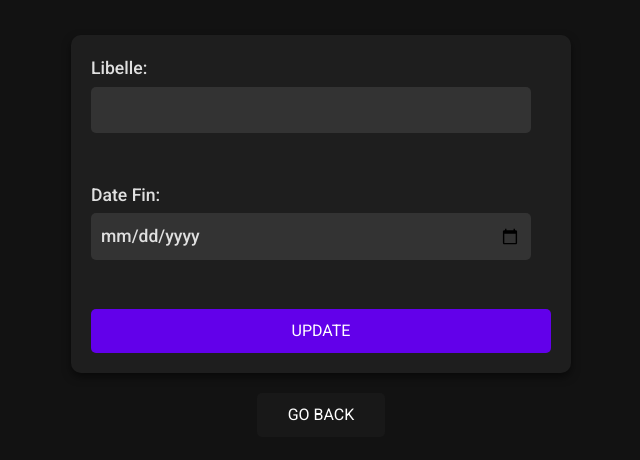
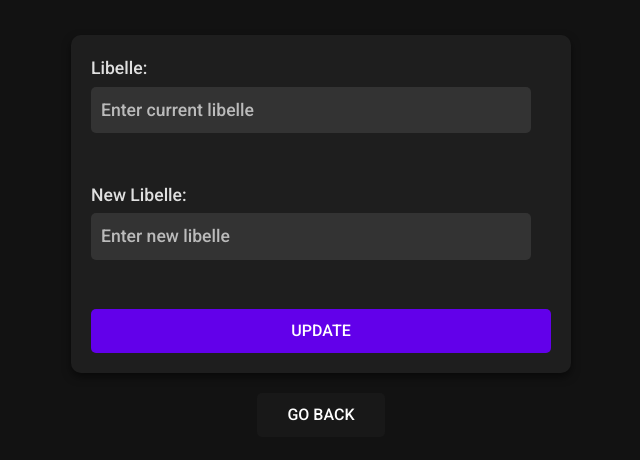
Before and after one commit to Radiant-Wizard/ui-patrimoine, a React (Create React App) app: page /update-possession in a window 1280 px wide. Shown: the part 174-634 px from the top of the page, without its empty margins (319-959 px from the left). Built offline with nearby package versions, Linux system fonts and the light colour scheme.

Commit message:
feat: updated the UpdatePossession to handle libelle new name

```diff
--- a/src/CRUD/UpdatePossession.jsx
+++ b/src/CRUD/UpdatePossession.jsx
@@ -1,15 +1,11 @@
-import React, { useState} from "react";
-import {Link} from 'react-router-dom';
+import React, { useState } from "react";
+import { Link } from "react-router-dom";
+
 const UpdatePossessionForm = () => {
   const [formData, setFormData] = useState({
-    possesseur: "",
-    libelle: "",
-    valeur: "",
-    dateDebut: "",
-    dateFin: "",
-    taux: "",
+    currentLibelle: "",
+    newLibelle: "",
   });
-
 
   const handleChange = (e) => {
     const { name, value } = e.target;
@@ -22,24 +18,24 @@ const UpdatePossessionForm = () => {
   const handleSubmit = async (e) => {
     e.preventDefault();
     try {
-      const response = await fetch(`/possession/${formData.libelle}`, {
+      const response = await fetch(`/possession/${formData.currentLibelle}`, {
         method: "PUT",
         headers: {
           "Content-Type": "application/json",
         },
         body: JSON.stringify({
-          dateFin: formData.dateFin,
+          libelle: formData.newLibelle,
         }),
       });
 
       if (response.ok) {
-        alert("Update successful!");
+        alert("Possession renamed successfully!");
       } else {
         const errorData = await response.json();
-        alert(`Update failed: ${errorData.error}`);
+        alert(`Rename failed: ${errorData.error}`);
       }
     } catch (error) {
-      console.error("There was an error updating the possession!", error);
+      console.error("Error renaming the possession!", error);
     }
   };
 
@@ -47,38 +43,40 @@ const UpdatePossessionForm = () => {
     <div className="update-page">
       <form onSubmit={handleSubmit} className="update-form">
         <label>
-          Libelle:
+         Libelle:
           <br />
           <input
             type="text"
-            name="libelle"
-            value={formData.libelle}
+            name="currentLibelle"
+            value={formData.currentLibelle}
             onChange={handleChange}
+            placeholder="Enter current libelle"
             required
           />
         </label>
         <br />
         <label>
-          Date Fin:
+          New Libelle:
           <br />
           <input
-            type="date"
-            name="dateFin"
-            value={formData.dateFin}
+            type="text"
+            name="newLibelle"
+            value={formData.newLibelle}
             onChange={handleChange}
+            placeholder="Enter new libelle"
             required
           />
         </label>
         <br />
-        <button type="submit" className="btn btn-dark">
+        <button type="submit" className="btn-dark">
           UPDATE
         </button>
       </form>
       <Link to='/possession'>
-      <button type="button" className="btn btn-dark" id="return-update">
-         GO BACK
+        <button type="button" className="btn-dark" id="return-update">
+          GO BACK
         </button>
-        </Link>
+      </Link>
     </div>
   );
 };
```
